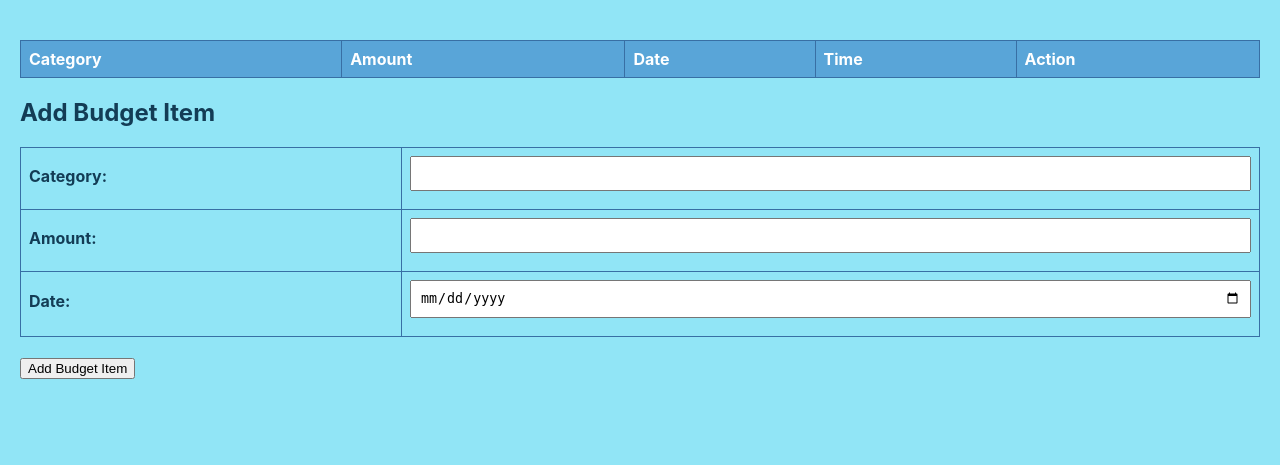
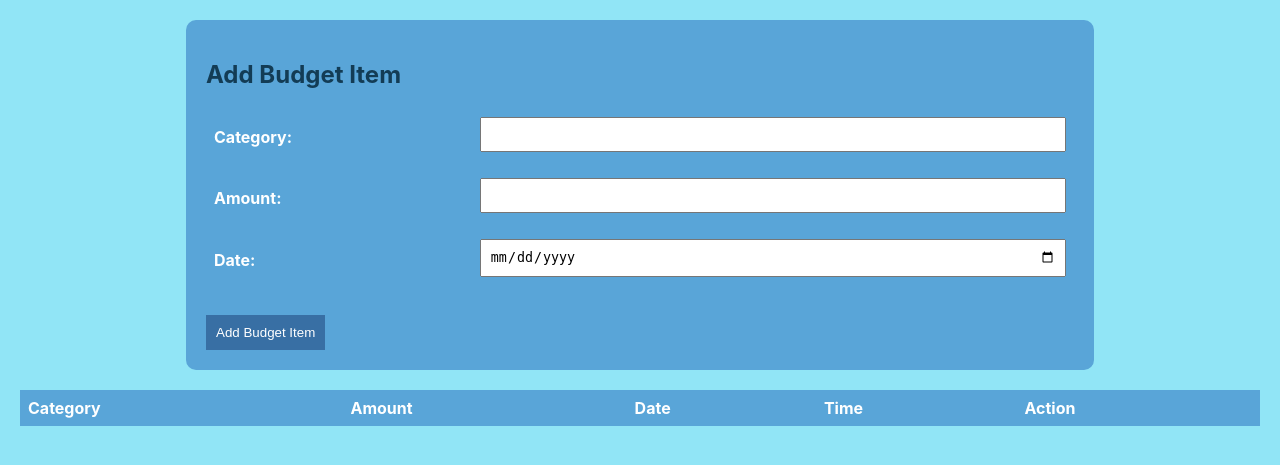
Before and after one commit to niyatisinghal/budget-manager, a Flask app: page /budget in a window 1280 px wide. Shown: the part 199-664 px from the top of the page. Run offline with Flask 3, Linux system fonts and the light colour scheme; lists and menus that the app fills with data are empty.

Commit message:
rearranging the elements in budget page

```diff
--- a/templates/budget.html
+++ b/templates/budget.html
@@ -46,6 +46,7 @@
 
         main {
             padding: 20px;
+            text-align: center;
         }
 
         table {
@@ -55,7 +56,7 @@
         }
 
         th, td {
-            border: 1px solid #386fa4;
+
             padding: 8px;
             text-align: left;
         }
@@ -67,6 +68,43 @@
 
         form {
             margin-top: 20px;
+        }
+
+        .add-budget-form {
+            display: inline-block;
+            text-align: left;
+            background-color: #59a5d8;
+            padding: 20px;
+            border-radius: 10px;
+            margin-bottom: 20px;
+            width: 70%; /* Adjust the width based on your design */
+            margin: auto; /* Center the form */
+        }
+
+        .add-budget-form label {
+            display: block;
+            margin-bottom: 10px;
+            font-weight: bold;
+            color: #ffffff; /* Text color for labels */
+        }
+
+        .add-budget-form input {
+            width: calc(100% - 16px); /* Adjust the width based on your design */
+            padding: 8px;
+            box-sizing: border-box;
+            margin-bottom: 10px;
+        }
+
+        .add-budget-form button {
+            padding: 10px; /* Adjust the padding based on your design */
+            background-color: #386fa4;
+            color: #ffffff;
+            border: none;
+            cursor: pointer;
+        }
+
+        .add-budget-form button:hover {
+            background-color: #59a5d8;
         }
 
         /* Include the new CSS styles for the add-budget-table */
@@ -116,6 +154,28 @@
     </nav>
 
     <main>
+        <div class="add-budget-form">
+            <h2>Add Budget Item</h2>
+            <form method="post" action="{{ url_for('add_budget') }}">
+                <table class="add-budget-table">
+                    <tr>
+                        <td><label for="category">Category:</label></td>
+                        <td><input type="text" name="category" required></td>
+                    </tr>
+                    <tr>
+                        <td><label for="amount">Amount:</label></td>
+                        <td><input type="text" name="amount" required></td>
+                    </tr>
+                    <tr>
+                        <td><label for="date">Date:</label></td>
+                        <td><input type="date" name="date" required></td>
+                    </tr>
+
+                </table>
+                <button type="submit">Add Budget Item</button>
+            </form>
+        </div>
+
         <table>
             <tr>
                 <th>Category</th>
@@ -142,26 +202,6 @@
                 </tr>
             {% endfor %}
         </table>
-        <h2>Add Budget Item</h2>
-        <form method="post" action="{{ url_for('add_budget') }}">
-            <table class="add-budget-table">
-                <tr>
-                    <td><label for="category">Category:</label></td>
-                    <td><input type="text" name="category" required></td>
-                </tr>
-                <tr>
-                    <td><label for="amount">Amount:</label></td>
-                    <td><input type="text" name="amount" required></td>
-                </tr>
-                <tr>
-                    <td><label for="date">Date:</label></td>
-                    <td><input type="date" name="date" required></td>
-                </tr>
-
-            </table>
-
-            <button type="submit">Add Budget Item</button>
-        </form>
 
     </main>
 </body>
```
